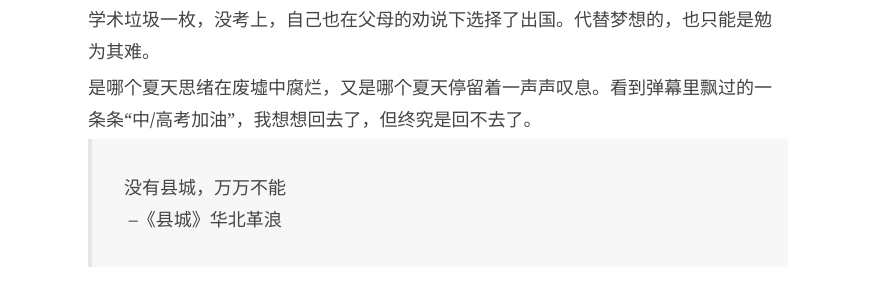
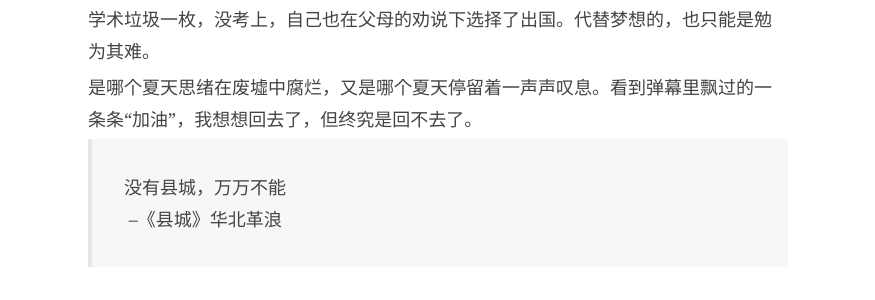
Before and after one commit to JaydenYL/JaydenYL.github.io, a Jekyll site: the page built from _posts/2020-04-26-日记.md, in a window 1280 px wide. Shown: the part 982-1282 px from the top of the page, without its empty margins (202-1077 px from the left). Built offline with Jekyll 4.4.1, drawn with Linux system fonts in a browser that asks for light colours; comment, search, counter and statistics services are not loaded.

Commit message:
Update 2020-04-26-日记.md

```diff
--- a/_posts/2020-04-26-日记.md
+++ b/_posts/2020-04-26-日记.md
@@ -39,7 +39,7 @@ catalog: true
 
 千万毕业生不可能都去北上广深，县城才是大部分人生活的地方。挺喜欢广东的，尤其是深圳和广州。〇八年地震之后，我去了深圳继续完成二年级的学业，那一次是我人生中第一次看到海。那段时间的经历在记忆中早已被稀释，但那时候对深圳的好感慢慢延续了下来。之后去过几次深圳，但都没有过多的停留，早些年的印象也没有被抹去。深圳靠海，和悉尼一样。广州在珠江口，离海也不远。当初就想去大山中学和华工，无奈学术垃圾一枚，没考上，自己也在父母的劝说下选择了出国。代替梦想的，也只能是勉为其难。<br>
 
-是哪个夏天思绪在废墟中腐烂，又是哪个夏天停留着一声声叹息。看到弹幕里飘过的一条条“中/高考加油”，我想想回去了，但终究是回不去了。<br>
+是哪个夏天思绪在废墟中腐烂，又是哪个夏天停留着一声声叹息。看到弹幕里飘过的一条条“加油”，我想想回去了，但终究是回不去了。<br>
 
 
 
```
